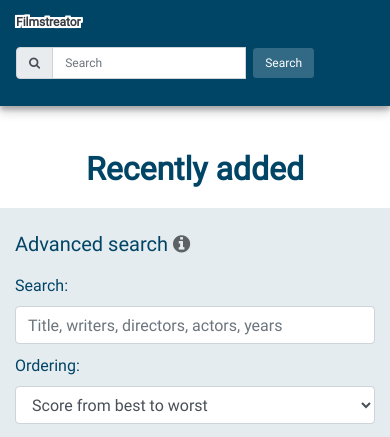
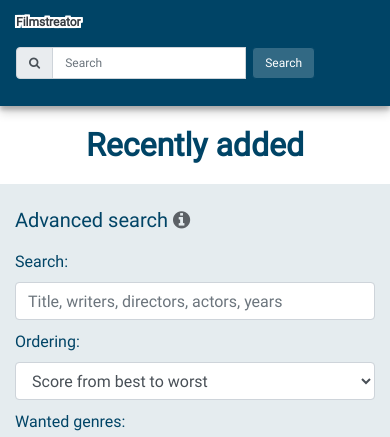
Before and after one commit to koyadovic/filmstreator, a Django app: page / in a window 390 px wide. Shown: the top 437 px of the page. Run offline with Django 3.2, Linux system fonts and the light colour scheme; data that the repository does not hold is empty; some libraries are stand-ins or nearby versions.

Commit message:
Fix for styles

```diff
--- a/web/static/web/css/styles.07.css
+++ b/web/static/web/css/styles.08.css
@@ -753,12 +753,6 @@ div.audiovisual-item-container:hover {
     footer {
         position: static;
     }
-    .main-container.container{
-        margin-top: 20px !important;
-        margin-bottom: 50px;
-        padding-left: 10px;
-        padding-right: 10px;
-    }
     .wrapper {
         margin-top: 20px;
     }
@@ -794,4 +788,13 @@ div.audiovisual-item-container:hover {
         margin-top: 0px;
         padding-top: 0px !important;
     }
+    .main-container.container-fluid {
+        margin-top: -1.5em !important;
+    }
+    .main-container.container{
+        margin-top: 0px;
+        margin-bottom: 50px;
+        padding-left: 10px;
+        padding-right: 10px;
+    }
 }
--- a/web/templates/web/base.html
+++ b/web/templates/web/base.html
@@ -17,7 +17,7 @@
         <meta name="propeller" content="a7813056afee4e406aa10546ca8938c9">
         <link href='{% static "web/css/roboto.css" %}' rel='stylesheet'>
         <link rel="stylesheet" href="{% static "web/css/bootstrap.min.css" %}" integrity="sha384-ggOyR0iXCbMQv3Xipma34MD+dH/1fQ784/j6cY/iJTQUOhcWr7x9JvoRxT2MZw1T" crossorigin="anonymous">
-        <link rel="stylesheet" href="{% static "web/css/styles.07.css" %}">
+        <link rel="stylesheet" href="{% static "web/css/styles.08.css" %}">
         <link rel="shortcut icon" href="{% static "web/img/favicon.png" %}" type="image/x-icon">
         <link rel="icon" href="{% static "web/img/favicon.png" %}" type="image/x-icon">
         <link rel="stylesheet" href="https://stackpath.bootstrapcdn.com/font-awesome/4.7.0/css/font-awesome.min.css">
--- a/web/templates/web/dmca.html
+++ b/web/templates/web/dmca.html
@@ -9,6 +9,7 @@
 
 
 {% block content %}
+<br>
 <h3 class="text-center">DMCA information</h3>
 <hr>
 <p>If you are a copyright owner or an agent thereof, and you believe that any content hosted on our web site infringes your copyrights, then you may submit a notification pursuant to the Digital Millennium Copyright Act (.DMCA.) by providing to our Designated Copyright Agent the following information in writing:</p>
--- a/web/templates/web/terms_and_conditions.html
+++ b/web/templates/web/terms_and_conditions.html
@@ -5,6 +5,7 @@
 <meta name="description" content="Terms and Conditions Page">
 {% endblock %}
 {% block content %}
+<br>
 <h3 class="text-center">Terms and Conditions</h3>
 <hr>
 <p>Filmstreator is a simple website that collects links to third-party pages that host torrents, magnet links and other movie download options automatically.</p>
```
